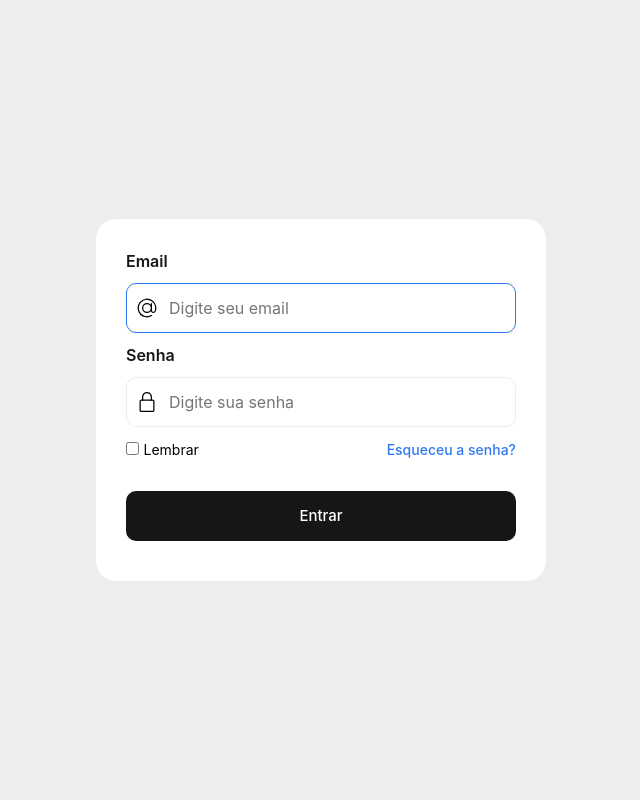
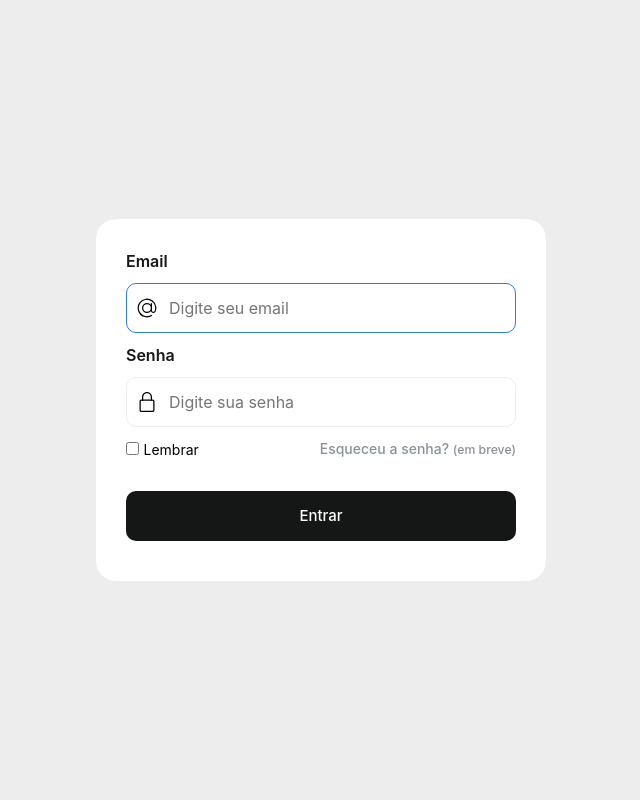
Before and after one commit to HenrykMendes/Syncho_table, a Spring app: page /auth/login in a window 1280 px wide. Shown: the whole page, without its empty margins (319-959 px from the left). Run offline with Thymeleaf, Linux system fonts and the light colour scheme; the template is opened without the code that fills it, so the values that code supplies are empty; some of the project's set-up classes (security, data sources, template engines, error pages and the like) are left out, and stand-ins take their place.

Commit message:
fix: alinha expiração de lock (limpeza a cada 60 s) e sinaliza recuperação de senha como evolução futura
- CardLockService: job de limpeza de locks expirados passa a rodar a cada 60 s (RN11/RNF08); a validade segue sendo 5 min sem renovação (RN09).
- login.html: 'Esqueceu a senha?' desabilitado com aviso 'em breve' (fora do MVP).

Co-Authored-By: Claude Sonnet 5.5 <noreply@anthropic.com>

```diff
--- a/src/main/java/com/ordep/syncotable/service/card/CardLockService.java
+++ b/src/main/java/com/ordep/syncotable/service/card/CardLockService.java
@@ -92,7 +92,9 @@ public class CardLockService {
         return card.getLockedBy() != null && card.getLockedBy().getId().equals(userId);
     }
 
-    @Scheduled(fixedDelay = 300000)
+    // Limpeza do registro de locks expirados a cada 60 s (RN11, RNF08). A validade do lock
+    // NÃO depende deste job: isLockValid() já invalida o lock após 5 min sem renovação (RN09).
+    @Scheduled(fixedDelay = 60000)
     @Transactional
     public void cleanupOrphanLocks() {
         cards.findAll().stream()
--- a/src/main/resources/templates/auth/login.html
+++ b/src/main/resources/templates/auth/login.html
@@ -51,7 +51,7 @@
                 <input type="checkbox">
                 <label>Lembrar </label>
             </div>
-            <span class="span">Esqueceu a senha?</span>
+            <span class="span" style="color:#8a9199;cursor:not-allowed" title="Recuperação de senha: evolução futura, fora do MVP">Esqueceu a senha? <small>(em breve)</small></span>
         </div>
         <button class="button-submit">Entrar</button>
 
```
